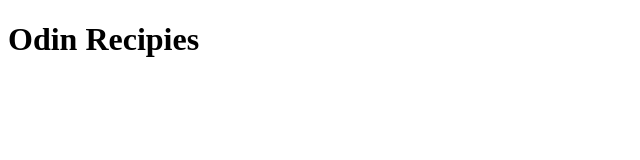
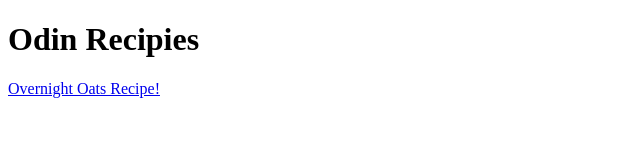
Before and after one commit to Alex-Cruz-Valencia/odin-recipies, a plain HTML site: page index.html in a window 1280 px wide. Shown: the whole page, without its empty margins (0-640 px from the left). Drawn offline with Linux system fonts and the light colour scheme.

```diff
--- a/index.html
+++ b/index.html
@@ -8,6 +8,6 @@
 </head>
 <body>
     <h1>Odin Recipies</h1>
-
+    <a href="recipes/overnightOats">Overnight Oats Recipe!</a>
 </body>
 </html>
```
Also changed, not shown: recipies/overnightOats.html (+3 -0 lines), images/Easy-Overnight-Oats-12.webp (added).
